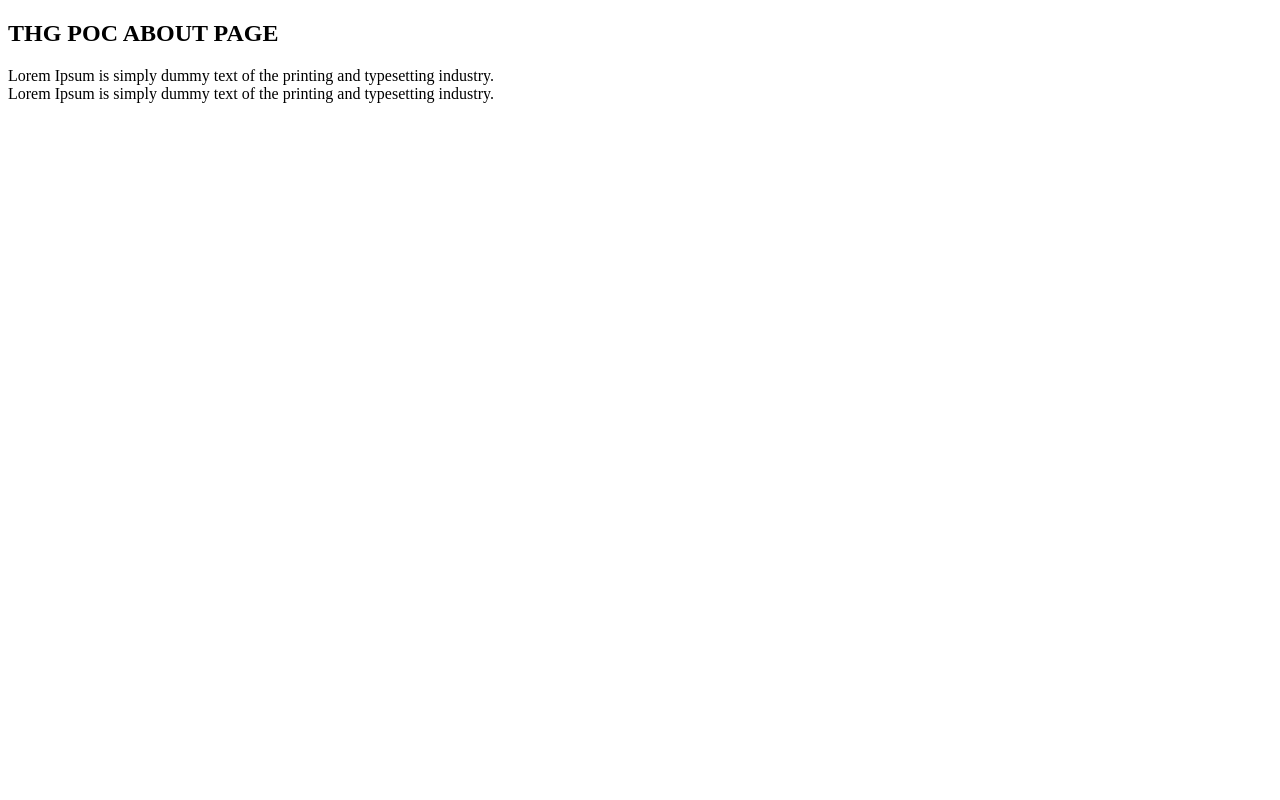
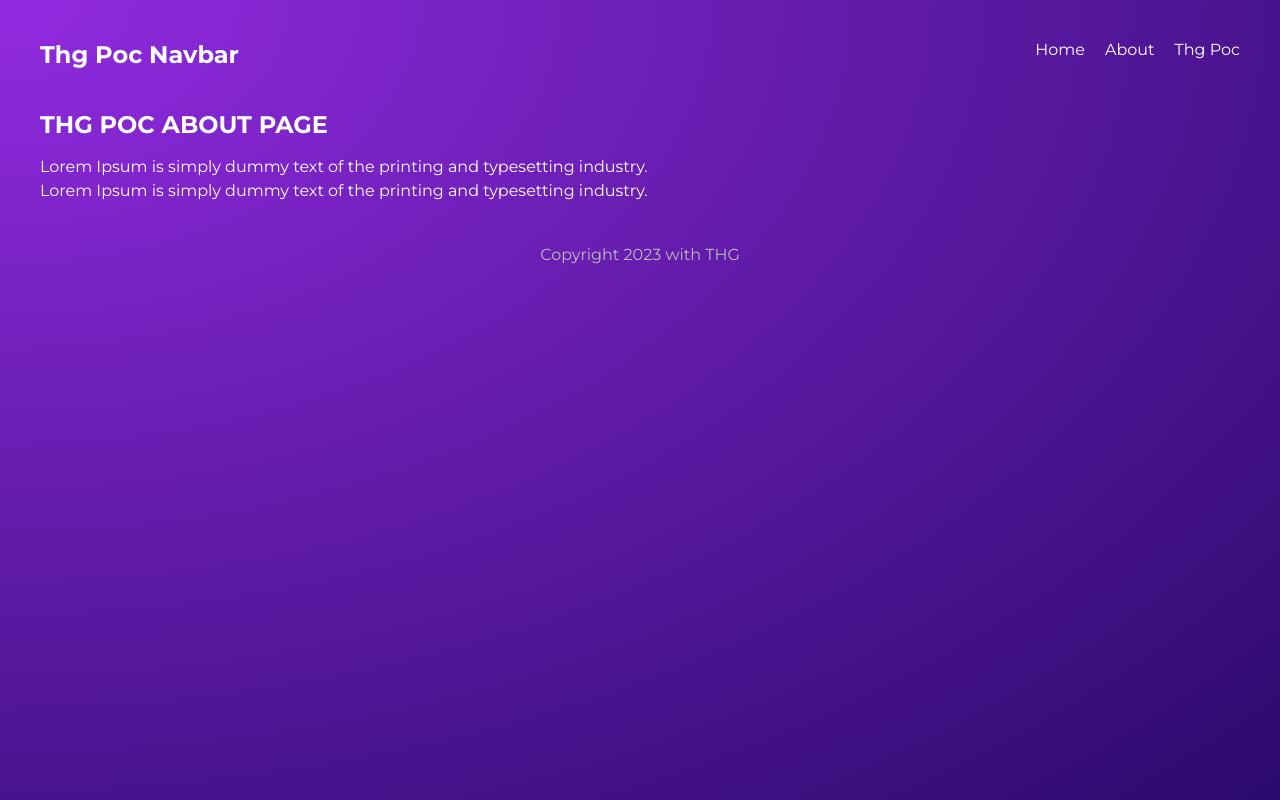
Before and after one commit to namanchopra21087/gatsby-first-project, a Gatsby site: page /about in a window 1280 px wide. Built offline with nearby package versions, Linux system fonts and the light colour scheme; Gatsby itself is replaced by a stand-in of ours.

Commit message:
Added global css

```diff
--- /dev/null
+++ b/src/components/Layout.js
@@ -0,0 +1,18 @@
+import React from 'react'
+import Navbar from './Navbar'
+import '../styles/global.css'
+
+export default function Layout( {children} ) {
+  return (
+    <div className="layout">
+        <Navbar/>
+            <div className="content">
+                {children}
+            </div>
+        <footer>
+            <p>Copyright 2023 with THG</p>
+        </footer>
+
+    </div>
+  )
+}
--- /dev/null
+++ b/src/components/Navbar.js
@@ -0,0 +1,15 @@
+import { Link } from 'gatsby'
+import React from 'react'
+
+export default function Navbar() {
+  return (
+   <nav>
+    <h1>Thg Poc Navbar</h1>
+      <div className="links">
+        <Link to="/">Home</Link>
+        <Link to="/about">About</Link>
+        <Link to="/poc">Thg Poc</Link>
+      </div>
+   </nav>
+  )
+}
--- a/src/pages/about.js
+++ b/src/pages/about.js
@@ -1,11 +1,14 @@
 import React from 'react'
+import Layout from '../components/Layout'
 
 export default function About() {
   return (
-    <div>
-        <h2>THG POC ABOUT PAGE</h2>
-        <p>Lorem Ipsum is simply dummy text of the printing and typesetting industry.
-        <br/>Lorem Ipsum is simply dummy text of the printing and typesetting industry.<br/></p>
-    </div>
+    <Layout>
+      <div>
+          <h2>THG POC ABOUT PAGE</h2>
+          <p>Lorem Ipsum is simply dummy text of the printing and typesetting industry.
+          <br/>Lorem Ipsum is simply dummy text of the printing and typesetting industry.<br/></p>
+      </div>
+    </Layout>
   )
 }
--- a/src/pages/index.js
+++ b/src/pages/index.js
@@ -1,7 +1,8 @@
 import * as React from "react"
-
+import Layout from "../components/Layout"
 export default function Home() {
   return (
+    <Layout>
       <section>
         <div>
           <h2>Gatsby Design</h2>
@@ -9,5 +10,6 @@
           <p>Gatsby poc for rendering static pages</p>
         </div>
       </section>
+    </Layout>
   )
 }
--- /dev/null
+++ b/src/styles/global.css
@@ -0,0 +1,50 @@
+@import url('https://fonts.googleapis.com/css2?family=Montserrat:wght@300;400;500;700&display=swap');
+
+* {
+  margin: 0;
+  padding: 0;
+  text-decoration: none;
+  font-family: "Montserrat";
+  color: white;
+}
+html, body {
+  min-height: 100%;
+}
+body {
+  background: radial-gradient(at top left, rgba(146,43,225,1) 0%, rgba(43,9,107,1) 100%);
+  background-repeat: no-repeat;
+}
+p {
+  margin: 16px auto;
+  line-height: 1.5em;
+}
+
+/* layout & nav */
+.layout {
+  max-width: 1200px;
+  margin: 0 auto;
+}
+nav {
+  display: grid;
+  grid-template-columns: 1fr 1fr;
+  margin: 40px auto;
+}
+nav .links {
+  display: inline-block;
+  text-align: right;
+}
+nav a {
+  display: inline-block;
+  margin-left: 20px;
+  font-weight: 400;
+  padding-bottom: 8px;
+  border-bottom: 3px solid transparent;
+}
+nav a:hover {
+  border-color: white;
+}
+footer p{
+  text-align: center;
+  color: #bbb;
+  margin: 40px auto;
+}
```
Also changed, not shown: src/pages/404.js (+7 -4 lines), src/pages/poc/home.js (deleted, +0 -10 lines), src/pages/poc/index.js (+7 -4 lines). Lines whose indentation alone changed are shown as unchanged.
